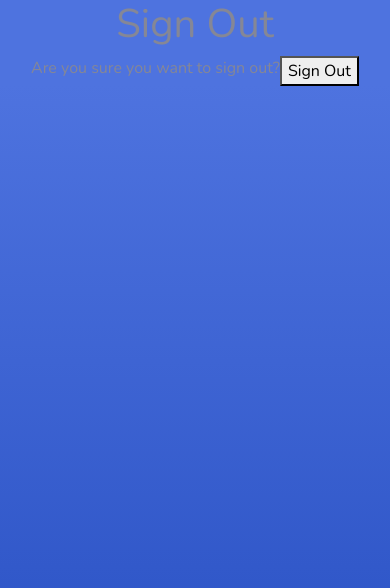
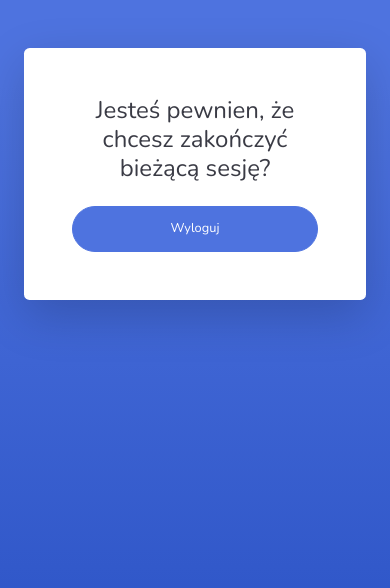
Before and after one commit to JakubWolak/blood_pressure_monitor, a Django app: page /accounts/logout/ in a window 390 px wide. Shown: the top 588 px of the page. Run offline with Django 3.2, Linux system fonts and the light colour scheme; the visitor is signed in with stand-in values (Sample User, id 1); some libraries are stand-ins or nearby versions.

Commit message:
template for logout view

```diff
--- a/templates/account/logout.html
+++ b/templates/account/logout.html
@@ -2,20 +2,37 @@
 
 {% load i18n %}
 
-{% block head_title %}{% trans "Sign Out" %}{% endblock %}
+{% block title %}
+  Jesteś pewnien?
+{% endblock %}
 
 {% block content %}
-<h1>{% trans "Sign Out" %}</h1>
 
-<p>{% trans 'Are you sure you want to sign out?' %}</p>
+<div class="col-xl-10 col-lg-12 col-md-9">
 
-<form method="post" action="{% url 'account_logout' %}">
-  {% csrf_token %}
-  {% if redirect_field_value %}
-  <input type="hidden" name="{{ redirect_field_name }}" value="{{ redirect_field_value }}"/>
-  {% endif %}
-  <button type="submit">{% trans 'Sign Out' %}</button>
-</form>
+  <div class="card o-hidden border-0 shadow-lg my-5">
+    <div class="card-body p-0">
+      <!-- Nested Row within Card Body -->
+      <div class="row">
+        <div class="col-lg-6 d-none d-lg-block bg-login-image"></div>
+        <div class="col-lg-6">
+          <div class="p-5">
+            <div class="text-center">
+              <h1 class="h4 text-gray-900 mb-4">Jesteś pewnien, że chcesz zakończyć bieżącą sesję?</h1>
+            </div>
+            <form method="POST" class="user login" action="{% url 'account_logout' %}">
+              {% csrf_token %}
+              {% if redirect_field_value %}
+              <input type="hidden" name="{{ redirect_field_name }}" value="{{ redirect_field_value }}"/>
+              {% endif %}
+              <button type="submit" class="btn btn-primary btn-user btn-block">{% trans 'Wyloguj' %}</button>
+            </form>
+          </div>
+        </div>
+      </div>
+    </div>
+  </div>
 
+</div>
 
 {% endblock %}
```
